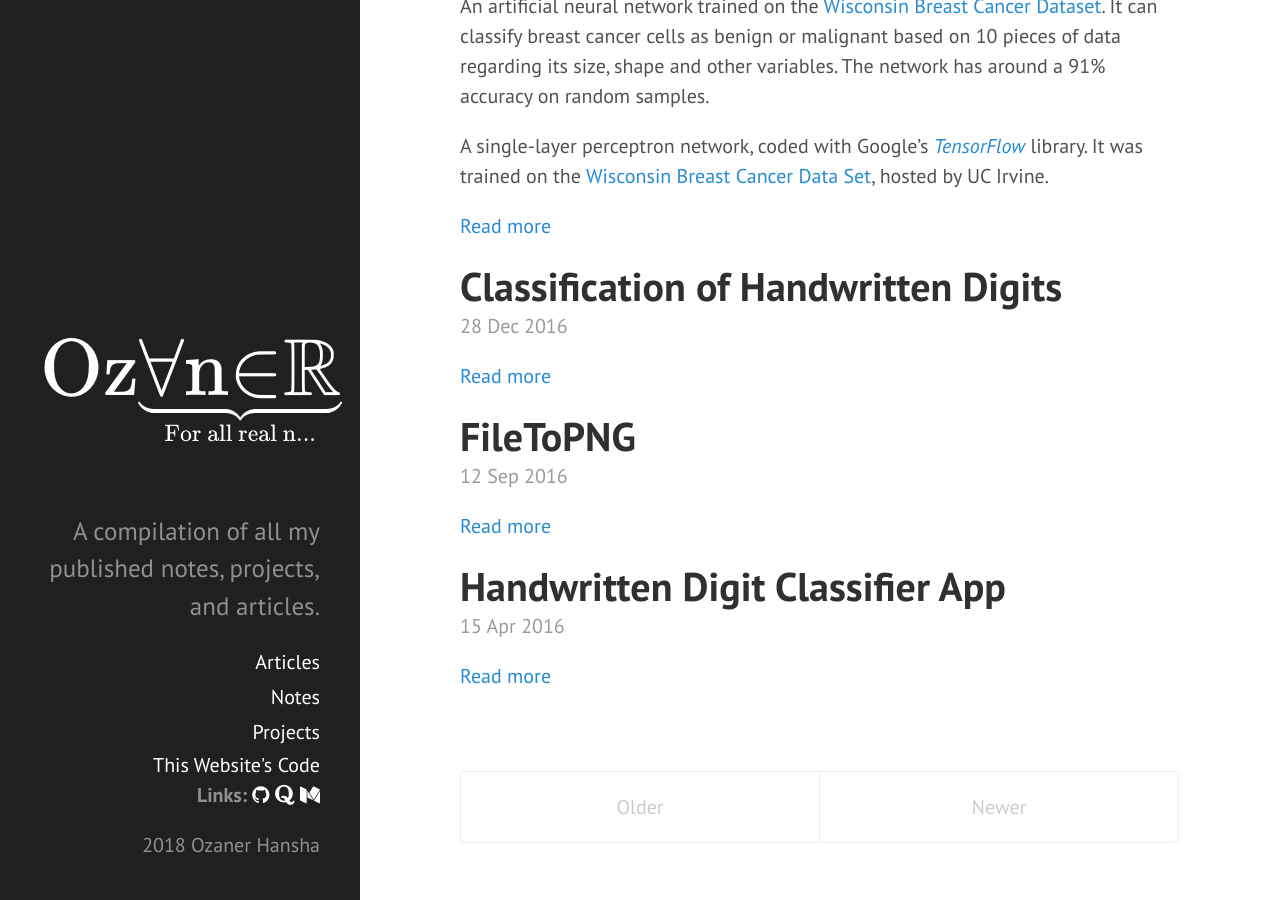
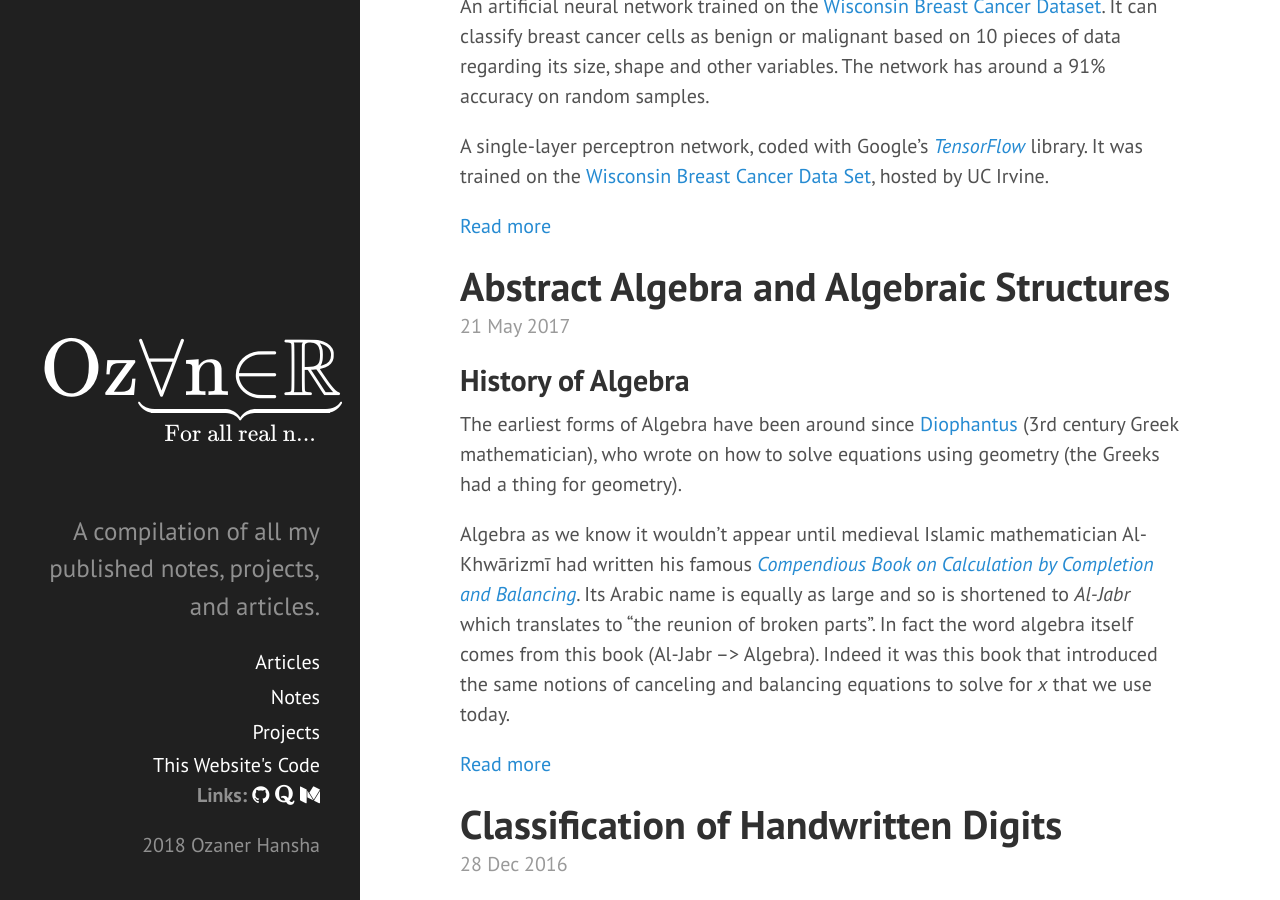
Before and after one commit to ozaner/ozanerhansha.github.io-OLD, a Jekyll site: the page built from index.html, in a window 1280 px wide and 900 px high, scrolled down 590 px. Built offline with Jekyll 4.4.1, drawn with Linux system fonts in a browser that asks for light colours; formulas are drawn with MathJax 3; the list of posts is cut into pages by our own code.

Commit message:
Fixed Binary prefix & added abstract algebra

```diff
--- /dev/null
+++ b/_posts/2017-05-21-abstract-algebra.md
@@ -0,0 +1,25 @@
+---
+layout: post
+title: Abstract Algebra and Algebraic Structures
+tags: math abstract-algebra
+---
+## History of Algebra
+The earliest forms of Algebra have been around since [Diophantus](https://en.wikipedia.org/wiki/Diophantus) (3rd century Greek mathematician), who wrote on how to solve equations using geometry (the Greeks had a thing for geometry).
+
+Algebra as we know it wouldn't appear until medieval Islamic mathematician Al-Khwārizmī had written his famous [*Compendious Book on Calculation by Completion and Balancing*](http://www.wilbourhall.org/pdfs/MBP/robertofchesters00khuw.pdf). Its Arabic name is equally as large and so is shortened to *Al-Jabr* which translates to "the reunion of broken parts". In fact the word algebra itself comes from this book (Al-Jabr --> Algebra). Indeed it was this book that introduced the same notions of canceling and balancing equations to solve for *x* that we use today.
+
+<!--more-->
+
+What was so vital about this work was that it was the first to **abstract** away algebra from geometry and arithmetic, establishing it as an independent field of mathematics.
+
+This kind of jump wasn't done again until the 19th century, when mathematician realized that algebra could be considered not just for numbers but for any set of objects, and that there could be many different types of algebra rather than just the one we learn in school. This was the birth of **Abstract Algebra**.
+
+## Algebraic Structures
+Just like how geometry studies shapes and forms or arithmetic studies numbers and doing operations on them, abstract algebra studies algebraic structures and their construction. These structures have important applications both in pure math as well as sciences like physics and chemistry.
+
+An algebraic structure is a combination of a **set** and one or more **operations** that can be applied to the elements of that set.
+
+Click here to see my posts on three of the most important algebraic structures:
+* [Groups](/2017/05/23/groups)
+* [Rings](/2017/05/24/rings)
+* [Fields](/2017/05/24/fields)
--- a/_posts/2018-01-02-binary-prefixes.md
+++ b/_posts/2018-01-02-binary-prefixes.md
@@ -22,9 +22,9 @@ settings.
 
 So what causes this disparity?
 
-The difference between a kB (kilobyte) and a kiB (kibibyte).
+The difference between a GB (gigabyte) and a GiB (gibibyte).
 
-Historically when a computer scientist wrote kB, for example, they didn't mean 1000 bytes. They meant 1024 bytes. This is because computers operate in binary which is based of powers of 2. In the kilobyte's case, 2<sup>10</sup> = 1024 which is close to 1000 and so close enough for programmer.
+Historically when a computer scientist wrote kB, for example, they didn’t mean 1000 bytes. They meant 1024 bytes. This is because computers operate in binary which is based of powers of two. In the kilobyte’s case, 210 = 1024 which is almost 1000. This makes it a close enough approximation for the computer scientist that can only deal in powers of two.
 
 This changed around 1998 when the International Electrotechnical Commission (IEC) and other regulatory organizations created a new set of prefixes to be used as binary prefixes. The US National Institute of Standards and Technology (NIST) followed suit and required that the SI prefixes only be used in the decimal sense. Below is a table of the metric prefixes vs the binary ones.
 
```
Also changed, not shown: _drafts/2017-05-23-groups.md (added, +13 -0 lines), _drafts/2017-05-24-rings.md (added, +10 -0 lines), _drafts/2017-05-25-fields.md (added, +10 -0 lines), _drafts/2017-06-06-limits.md (deleted, +0 -6 lines), _drafts/2017-09-17-differentiation.md (deleted, +0 -7 lines), projects.md (+3 -2 lines), tag/abstract-algebra.md (added, +5 -0 lines), _drafts/2018-01-06-openqasm.md (added), _drafts/2018-01-4-OpenQASM.md (deleted), assets/2016/09/filetopng/random_data.png (renamed from assets/random_filetopng.png), assets/2016/12/digit-classifier-app/test_screenshots.png (renamed from assets/test_digit-classifier.png), 2 other files.
